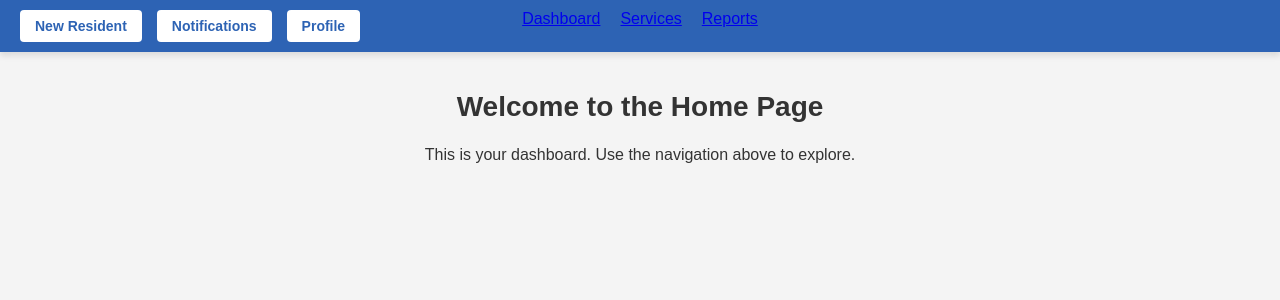
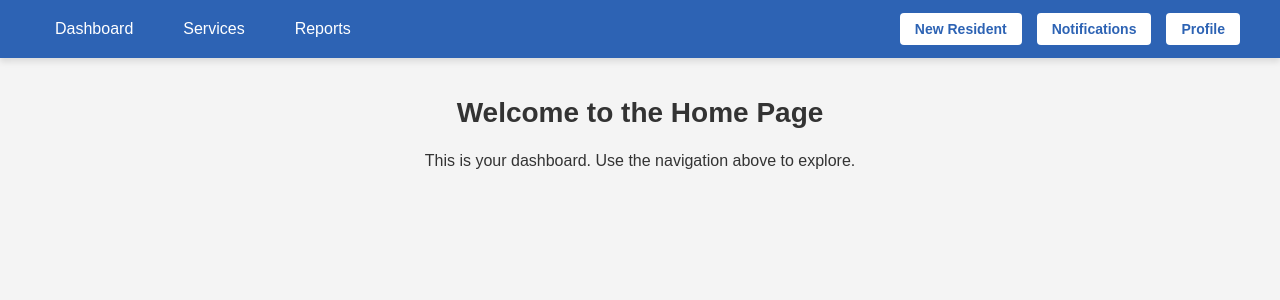
Before and after one commit to R1KT/quickstore, a Django app: page /home/ in a window 1280 px wide. Shown: the top 300 px of the page. Run offline with Django 5.2, Linux system fonts and the light colour scheme; the visitor is signed in with stand-in values (Sample User, id 1).

Commit message:
Initial Commit

```diff
--- a/quickstore/static/dashboard/home.css
+++ b/quickstore/static/dashboard/home.css
@@ -17,26 +17,22 @@
     box-shadow: 0 4px 6px rgba(0, 0, 0, 0.1);
 }
 
-/* Header Wrapper */
-.headerWrapper {
+/* Navigation Wrapper */
+.navWrapper {
     display: flex;
     justify-content: space-between;
     align-items: center;
     max-width: 1200px;
     margin: 0 auto;
-    position: relative; /* Ensure proper alignment */
 }
 
-/* Centered Navigation Bar */
+/* Navigation Bar */
 .navBar {
-    position: absolute;
-    left: 50%;
-    transform: translateX(-50%);
     display: flex;
     gap: 20px;
 }
 
-.navItem {
+.navLink {
     text-decoration: none;
     color: white;
     font-size: 16px;
@@ -45,7 +41,7 @@
     transition: background-color 0.3s;
 }
 
-.navItem:hover {
+.navLink:hover {
     background-color: #1b4a93;
 }
 
```
